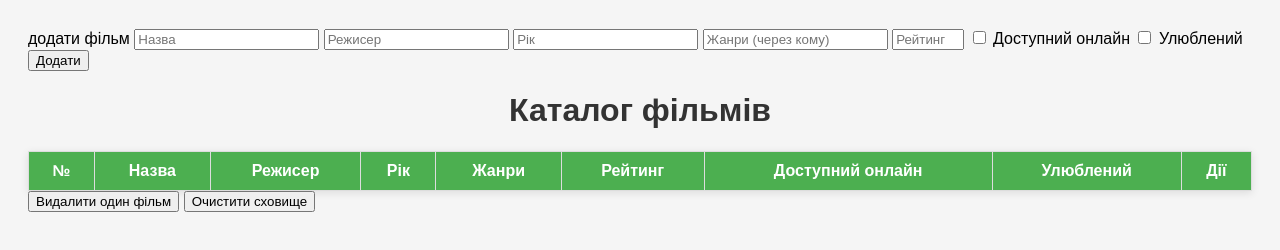
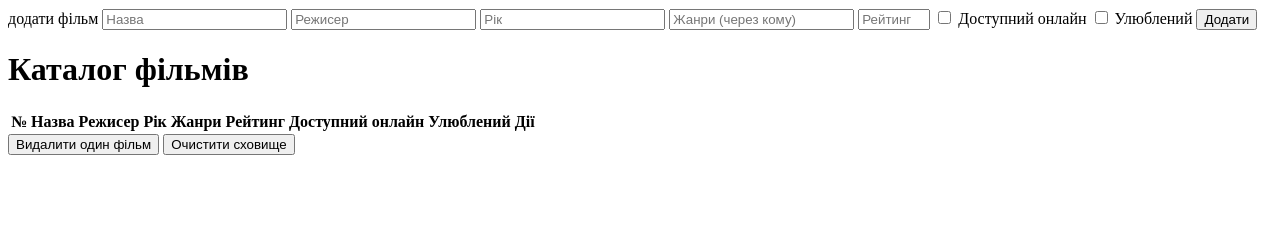
Before and after one commit to i-am-yara/25_10_18, a plain HTML site: page index.html in a window 1280 px wide. Drawn offline with Linux system fonts and the light colour scheme; no server answers.

Commit message:
remove styles from index.html

```diff
--- a/index.html
+++ b/index.html
@@ -3,41 +3,6 @@
   <head>
     <meta charset="UTF-8" />
     <title>Каталог фільмів</title>
-    <style>
-      body {
-        font-family: Arial, sans-serif;
-        background: #f5f5f5;
-        padding: 20px;
-      }
-      h1 {
-        text-align: center;
-        color: #333;
-      }
-      table {
-        width: 100%;
-        border-collapse: collapse;
-        margin-top: 20px;
-        background: white;
-        box-shadow: 0 2px 8px rgba(0, 0, 0, 0.1);
-      }
-      th,
-      td {
-        border: 1px solid #ddd;
-        padding: 10px;
-        text-align: center;
-      }
-      th {
-        background: #4caf50;
-        color: white;
-      }
-      tr:nth-child(even) {
-        background: #f9f9f9;
-      }
-      .favourite {
-        font-weight: bold;
-        color: #d9534f;
-      }
-    </style>
 
     <link rel="stylesheet" href="./css/style.css" />
   </head>
```
